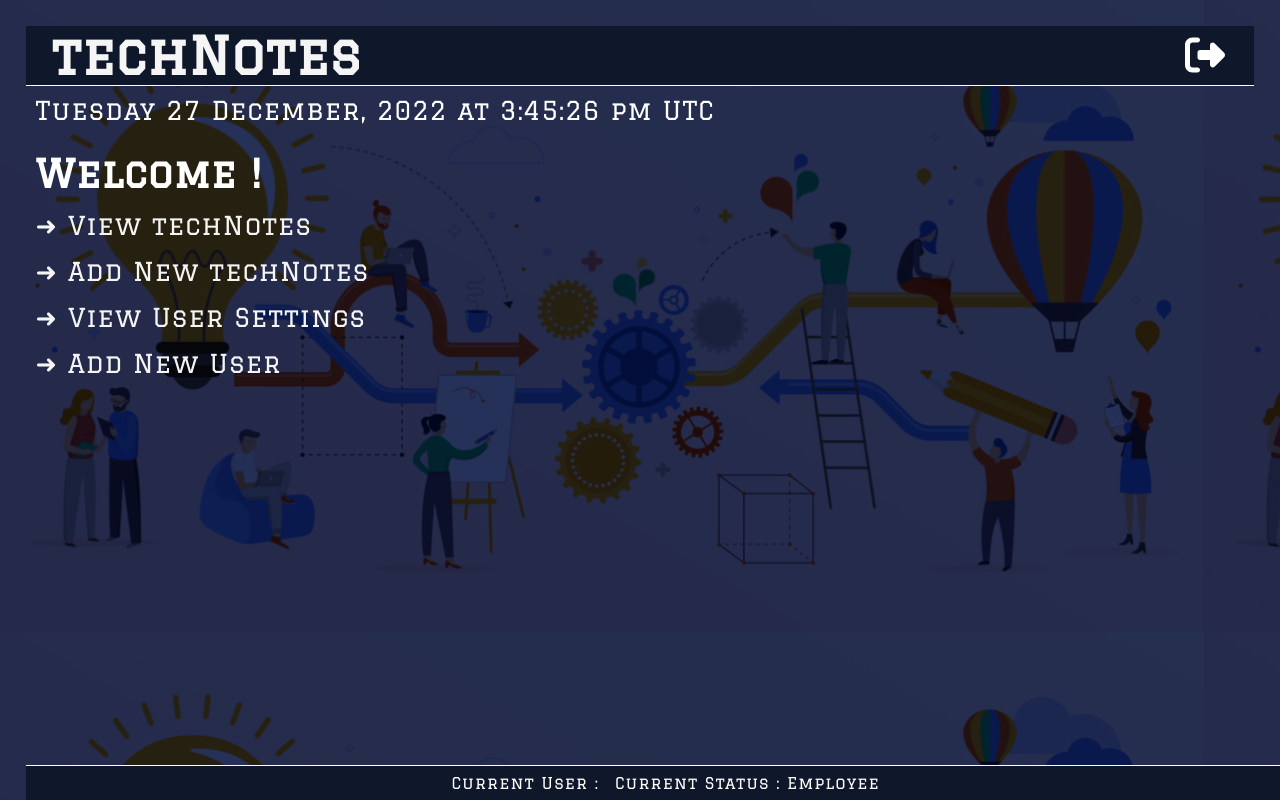
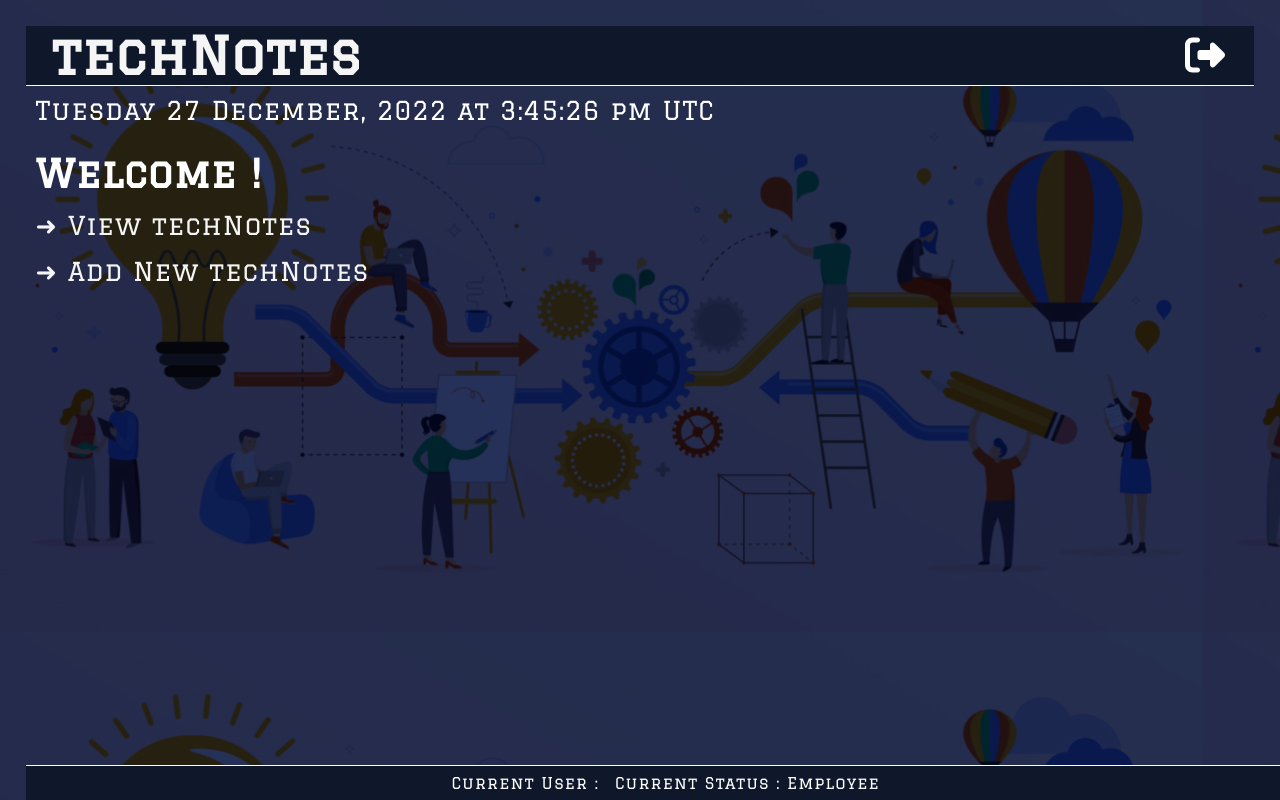
Before and after one commit to FrankYChills/techNotesAPP, a React (Create React App) app: page /dash in a window 1280 px wide. Built offline with nearby package versions, Linux system fonts and the light colour scheme; no server answers; a web font is replaced by a local one.

Commit message:
conditional rendering of links

```diff
--- a/src/features/auth/Welcome.js
+++ b/src/features/auth/Welcome.js
@@ -22,12 +22,16 @@ const Welcome = () => {
       <p style={{ marginLeft: "10px" }}>
         <Link to="/dash/notes/new">Add New techNotes</Link>
       </p>
+      {(isAdmin || isManager) && (
         <p style={{ marginLeft: "10px" }}>
           <Link to="/dash/users"> View User Settings </Link>
         </p>
+      )}
+      {(isAdmin || isManager) && (
         <p style={{ marginLeft: "10px" }}>
           <Link to="/dash/users/new">Add New User</Link>
         </p>
+      )}
     </section>
   );
   return content;
```
Lines whose indentation alone changed are shown as unchanged.
